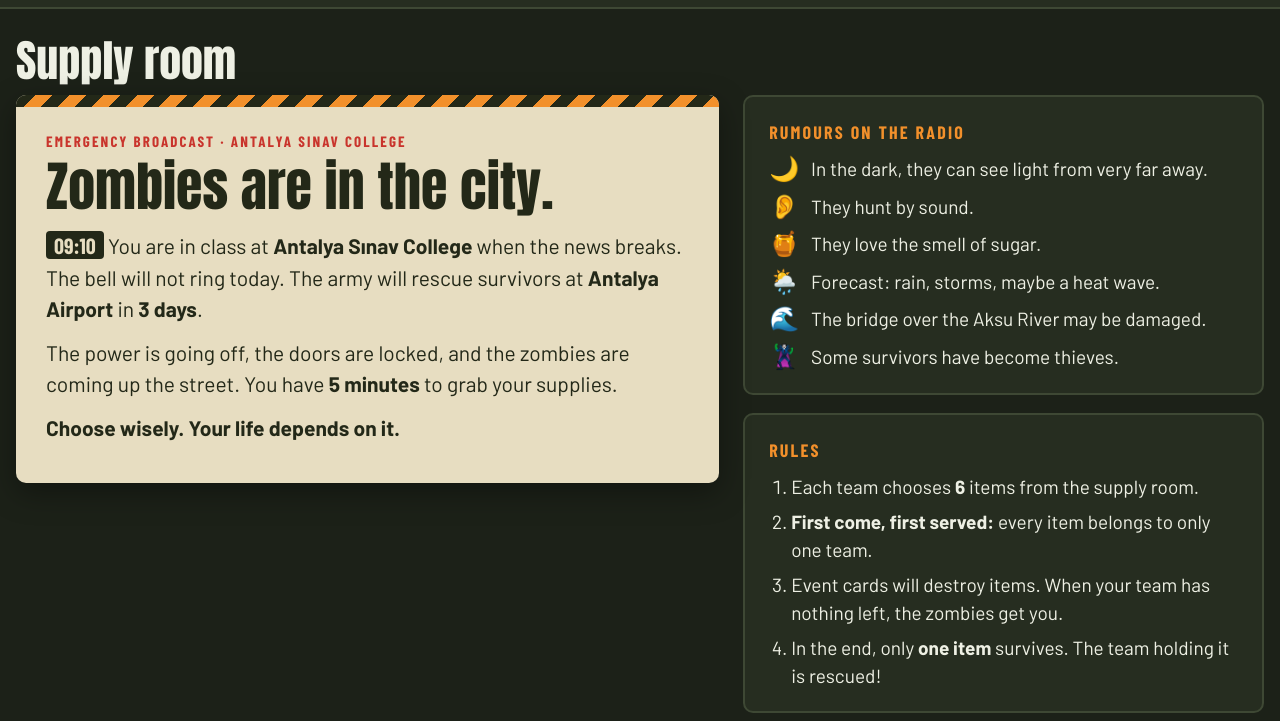
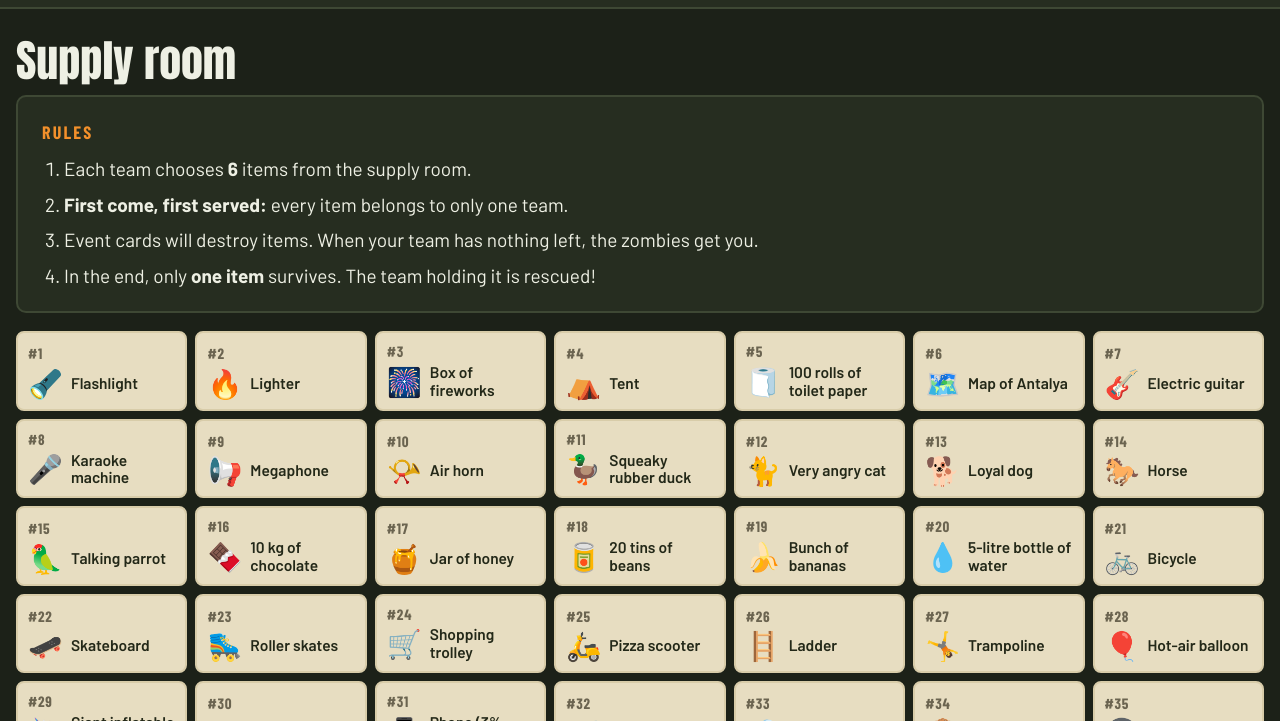
Before and after one commit to StZiza/zombie-run, a plain HTML site: page items.html in a window 1280 px wide. Shown: the part 60-781 px from the top of the page. Drawn offline with nearby package versions, Linux system fonts and the light colour scheme; a web font is replaced by a local one.

Commit message:
Items page: show only the rules and the item list
Co-Authored-By: Claude Opus 5.5 <noreply@anthropic.com>
Claude-Session: https://claude.ai/code/session_01HUx9bPXJEp9xyrKTTf89NS

```diff
--- a/items.html
+++ b/items.html
@@ -210,6 +210,7 @@ h2.sec{font-family:var(--f-display);font-size:clamp(28px,4vw,44px);line-height:1
 
 .items{list-style:none;margin:0;padding:0}
 .tile{min-height:70px}
+.rules{margin:0 0 18px}
 .student-note{background:var(--caution);color:var(--ink);border-radius:10px;padding:14px 18px;font-size:19px;font-weight:600;margin:22px 0 16px}
 .student-note b{font-family:var(--f-cond);letter-spacing:.06em;text-transform:uppercase}
 footer{color:var(--muted);font-size:14px;padding-block:24px 40px;text-align:center}
@@ -225,29 +226,7 @@ footer{color:var(--muted);font-size:14px;padding-block:24px 40px;text-align:cent
 </div></header>
 <main class="wrap">
 <h2 class="sec" style="margin-top:4px">Supply room</h2>
-<div class="story">
-    <div>
-      <article class="broadcast">
-        <div class="eyebrow">Emergency broadcast · Antalya Sınav College</div>
-        <h3>Zombies are in the city.</h3>
-        <p><span class="time">09:10</span> You are in class at <b>Antalya Sınav College</b> when the news breaks. The bell will not ring today. The army will rescue survivors at <b>Antalya Airport</b> in <b>3 days</b>.</p>
-        <p>The power is going off, the doors are locked, and the zombies are coming up the street. You have <b>5 minutes</b> to grab your supplies.</p>
-        <p><b>Choose wisely. Your life depends on it.</b></p>
-      </article>
-      </div>
-    <div>
-      <aside class="rumours">
-        <h4>Rumours on the radio</h4>
-        <ul>
-          <li><span>🌙</span><span>In the dark, they can see light from very far away.</span></li>
-          <li><span>👂</span><span>They hunt by sound.</span></li>
-          <li><span>🍯</span><span>They love the smell of sugar.</span></li>
-          <li><span>🌦️</span><span>Forecast: rain, storms, maybe a heat wave.</span></li>
-          <li><span>🌊</span><span>The bridge over the Aksu River may be damaged.</span></li>
-          <li><span>🦹</span><span>Some survivors have become thieves.</span></li>
-        </ul>
-      </aside>
-      <aside class="rules">
+<aside class="rules">
         <h4>Rules</h4>
         <ol>
           <li>Each team chooses <b id="ruleN">6</b> items from the supply room.</li>
@@ -256,12 +235,6 @@ footer{color:var(--muted);font-size:14px;padding-block:24px 40px;text-align:cent
           <li>In the end, only <b>one item</b> survives. The team holding it is rescued!</li>
         </ol>
       </aside>
-    </div>
-  </div>
-
-
-
-<div class="student-note"><b>Your mission:</b> with your team, choose <b>6 items</b> and send the <b>6 numbers</b> to your teacher in the Zoom chat. Be quick: every item belongs to only one team!</div>
 <ul class="items">
 <li class="tile"><span class="no">#1</span><span class="em">🔦</span><span class="nm">Flashlight</span></li>
 <li class="tile"><span class="no">#2</span><span class="em">🔥</span><span class="nm">Lighter</span></li>
```
